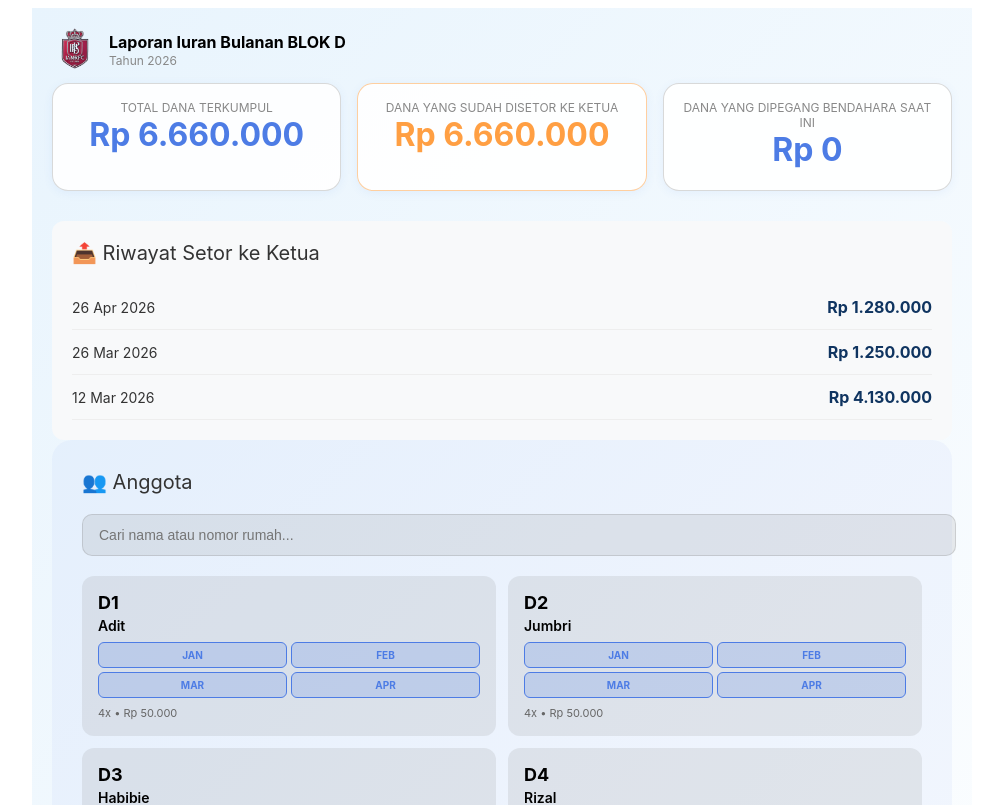
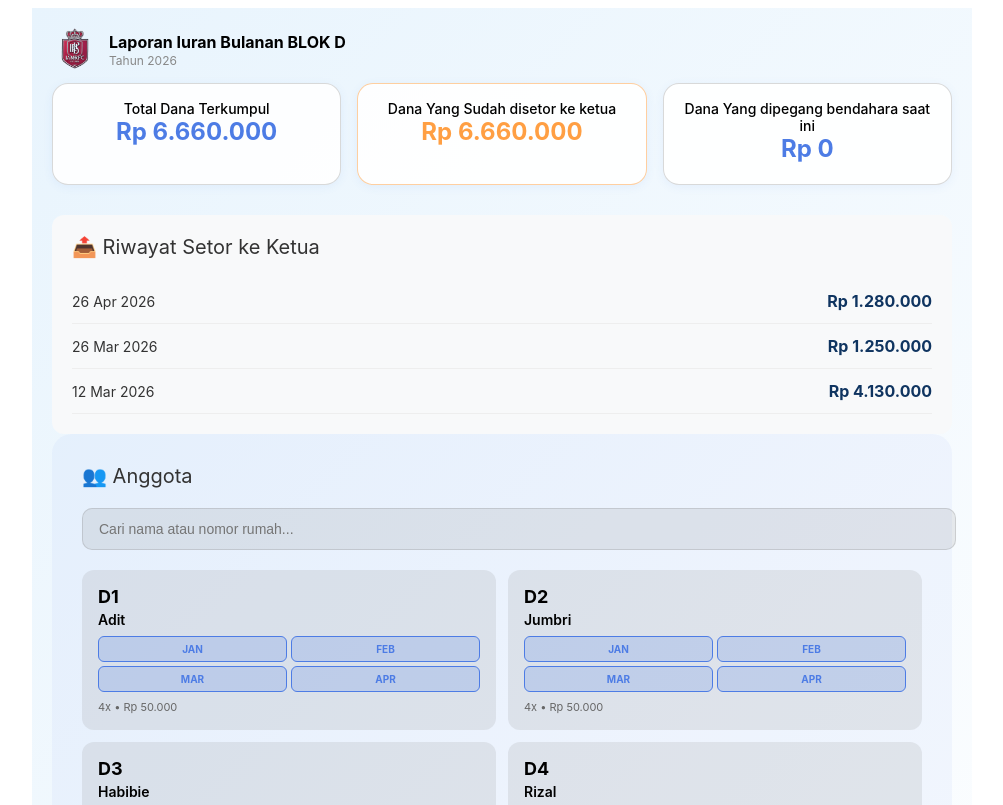
Before and after one commit to aloyb/blokd-app, a Next.js app in the folder blokd-app/: page / in a window 1280 px wide. Shown: the top 805 px of the page, without its empty margins (138-1141 px from the left). Built offline with nearby package versions, Linux system fonts and the light colour scheme.

Commit message:
Adjust stat card label color and value size

```diff
--- a/blokd-app/pages/index.js
+++ b/blokd-app/pages/index.js
@@ -183,9 +183,9 @@ const styles = {
   statsGrid: { display: 'grid', gridTemplateColumns: 'repeat(auto-fit, minmax(200px, 1fr))', gap: '16px', marginBottom: '30px' },
   statCard: { background: 'rgba(255,255,255,0.9)', border: '1px solid rgba(128,128,128,0.3)', borderRadius: '16px', padding: '16px', textAlign: 'center', boxShadow: '0 2px 10px rgba(77,124,229,0.08)' },
   statCardWarning: { borderColor: 'rgba(255,159,67,0.5)' },
-  statValue: { fontSize: '32px', fontWeight: 'bold', color: '#4D7CE5', marginBottom: '5px' },
-  statValueWarning: { fontSize: '32px', fontWeight: 'bold', color: '#ff9f43', marginBottom: '5px' },
-  statLabel: { fontSize: '12px', color: '#888', textTransform: 'uppercase' },
+  statValue: { fontSize: '24px', fontWeight: 'bold', color: '#4D7CE5', marginBottom: '5px' },
+  statValueWarning: { fontSize: '24px', fontWeight: 'bold', color: '#ff9f43', marginBottom: '5px' },
+  statLabel: { fontSize: '14px', color: '#000', fontWeight: '500' },
   membersSection: { background: 'rgba(77,124,229,0.05)', borderRadius: '20px', padding: '30px', marginBottom: '20px', paddingBottom: '60px' },
   sectionTitle: { fontSize: '20px', marginBottom: '20px', display: 'flex', alignItems: 'center', gap: '10px' },
   searchBox: { marginBottom: '20px' },
```
